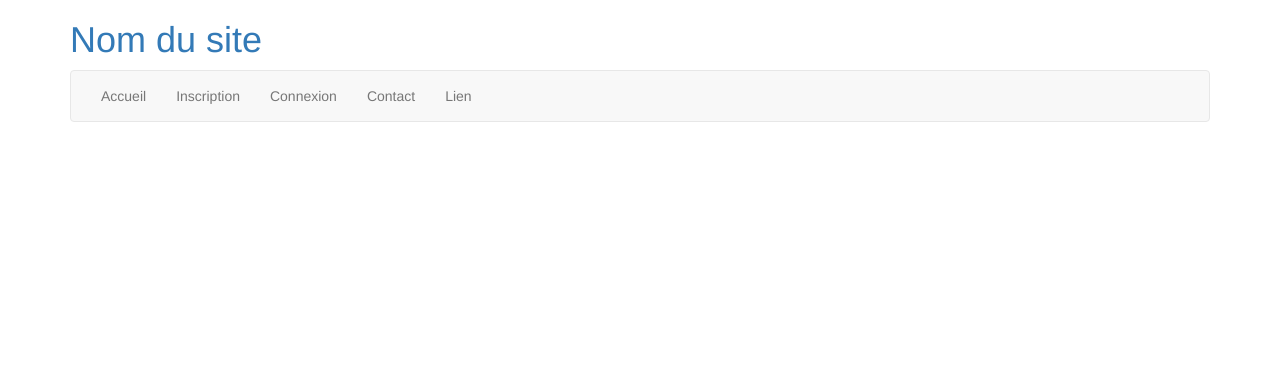
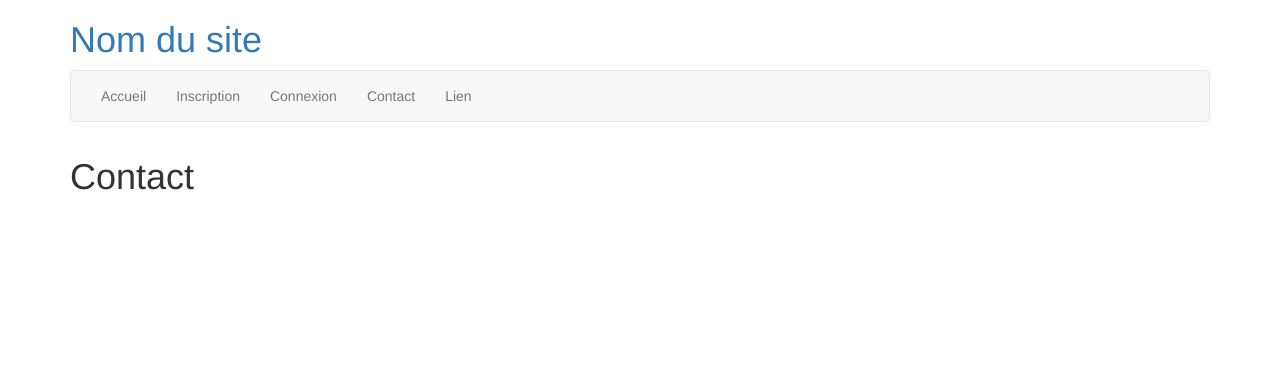
Before and after one commit to Mobize/Projet-Symfony-equipe, a Symfony app: template templates/contact/index.html.twig in a window 1280 px wide. Shown: the top 382 px of the page. Run offline with Twig, Linux system fonts and the light colour scheme; the template is opened without the code that fills it, so the values that code supplies are empty; some libraries are stand-ins or nearby versions.

Commit message:
ajout du contenu contact

```diff
--- a/templates/contact/index.html.twig
+++ b/templates/contact/index.html.twig
@@ -1 +1,7 @@
 {% extends 'layout.html.twig' %}
+
+{% block content %}
+
+    <h1>Contact</h1>
+
+ {% endblock %}
```
